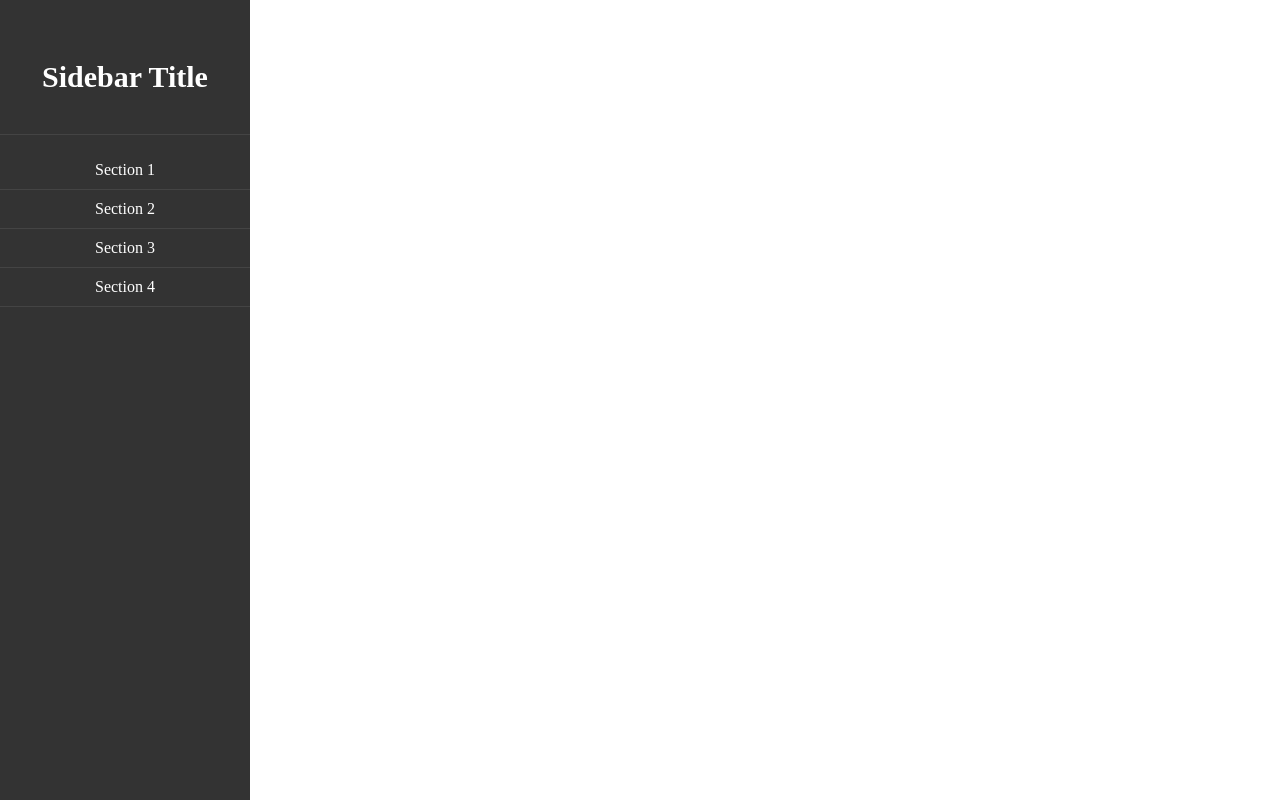
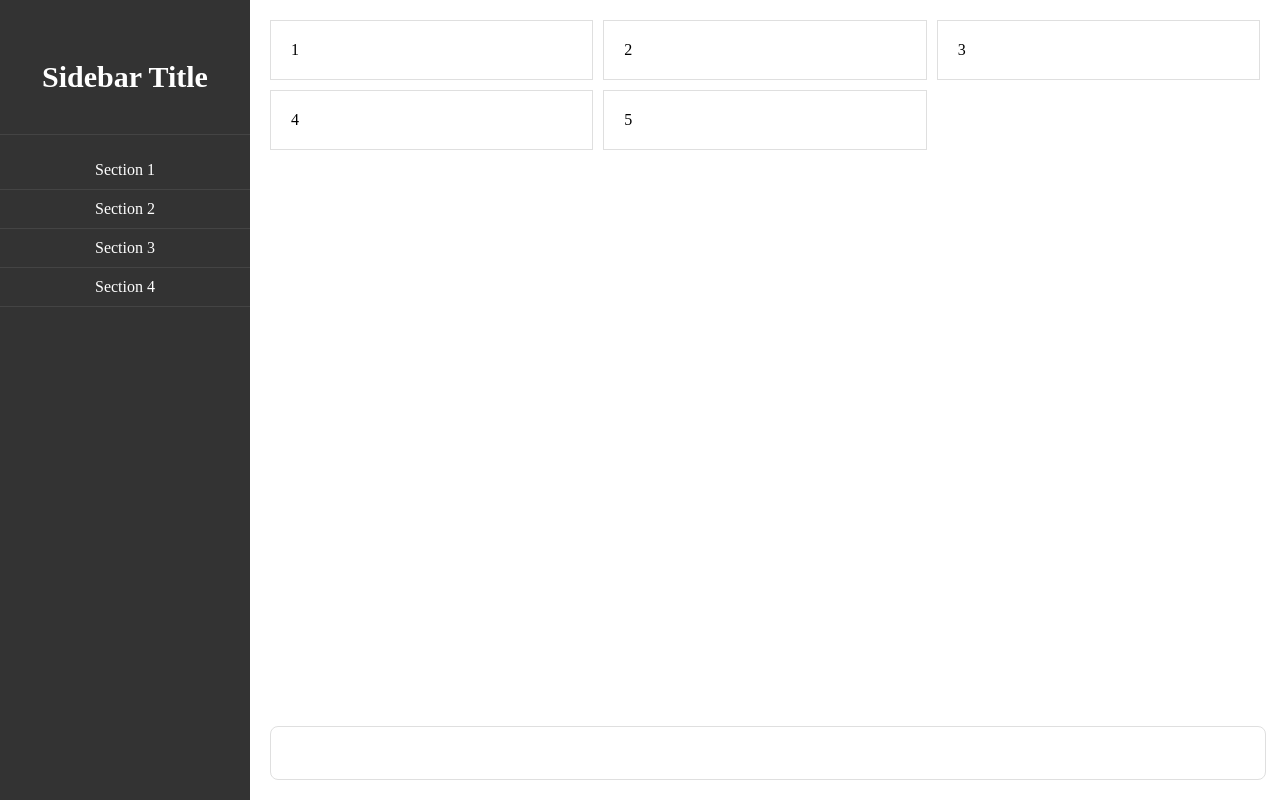
Before and after one commit to Roylouis123/hackathon, a React (Vite) app: page / in a window 1280 px wide. Built offline with nearby package versions, Linux system fonts and the light colour scheme.

Commit message:
dashboard initial layout with prompt and design

```diff
--- a/src/App.jsx
+++ b/src/App.jsx
@@ -1,13 +1,11 @@
-
-import React from 'react';
-import './App.css';
-import Sidebar from './components/sideBar';
-
+import React from "react";
+import "./App.css";
+import Dashboard from "./Components/Dashboard/Dashboard";
 
 function App() {
   return (
     <div className="App">
-      <Sidebar />
+      <Dashboard />
     </div>
   );
 }
--- /dev/null
+++ b/src/Components/Dashboard/Dashboard.css
@@ -0,0 +1,5 @@
+.dashboard-container {
+  display: flex;
+  width: 100%;
+  height: 100vh;
+}
--- a/src/Components/Dashboard/Dashboard.jsx
+++ b/src/Components/Dashboard/Dashboard.jsx
@@ -1,9 +1,12 @@
 import React from "react";
+import "./Dashboard.css";
 import Designs from "../Designs/Designs";
+import Sidebar from "../sideBar";
 
 const Dashboard = () => {
   return (
-    <div>
+    <div className="dashboard-container">
+      <Sidebar />
       <Designs />
     </div>
   );
--- a/src/Components/Designs/Designs.css
+++ b/src/Components/Designs/Designs.css
@@ -1,5 +1,12 @@
+.design-wrapper {
+  width: calc(100% - 250px);
+  display: flex;
+  flex-direction: column;
+  margin-left: 250px;
+  padding: 20px;
+  justify-content: space-between;
+}
 .design-container {
-  padding: 20px;
   display: grid;
   grid-template-columns: repeat(3, 1fr);
   gap: 10px;
@@ -8,3 +15,13 @@
   padding: 20px;
   border: 1px solid #dfdfdf;
 }
+.prompt-box {
+  margin-top: 20px;
+}
+.prompt-input {
+  height: 50px;
+  width: 100%;
+  border: 1px solid #dfdfdf;
+  border-radius: 8px;
+  font-size: 14px;
+}
--- a/src/Components/Designs/Designs.jsx
+++ b/src/Components/Designs/Designs.jsx
@@ -13,16 +13,16 @@ const Designs = () => {
   ];
 
   return (
-    <>
+    <div className="design-wrapper">
       <div className="design-container">
         {map(Array, (ay) => (
           <div className="design-box">{ay.id}</div>
         ))}
       </div>
-      <div>
+      <div className="prompt-box">
         <Prompt />
       </div>
-    </>
+    </div>
   );
 };
 
--- a/src/Components/Prompt/Prompt.jsx
+++ b/src/Components/Prompt/Prompt.jsx
@@ -4,7 +4,11 @@ const Prompt = () => {
   const [prompt, setPrompt] = useState("");
   return (
     <div>
-      <input type="text" onChange={setPrompt(value)} />
+      <input
+        className="prompt-input"
+        type="text"
+        onChange={(e) => setPrompt(e.target.value)}
+      />
     </div>
   );
 };
```
Also changed, not shown: src/Components/Sidebar.css (indentation only).
